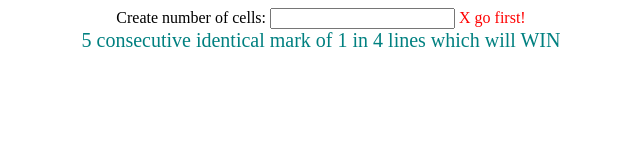
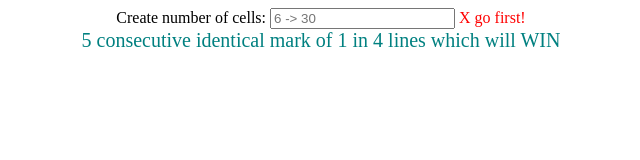
Before and after one commit to ti16102000/Caro-Javascript, a plain HTML site: page index.html in a window 1280 px wide. Shown: the full height of the page, 319-959 px from the left. Drawn offline with nearby package versions, Linux system fonts and the light colour scheme.

Commit message:
Update index.html

```diff
--- a/index.html
+++ b/index.html
@@ -45,7 +45,7 @@
     <div id="master">
         <div id="inputNumber">
             <label for="valueNumber">Create number of cells:</label>
-            <input type="number" id="valueNumber" required>
+            <input type="number" id="valueNumber" placeholder="6 -> 30" required>
             <span style="color: red;">X go first!</span><br>
             <span>5 consecutive identical mark of 1 in 4 lines which will WIN</span>
         </div>
```
